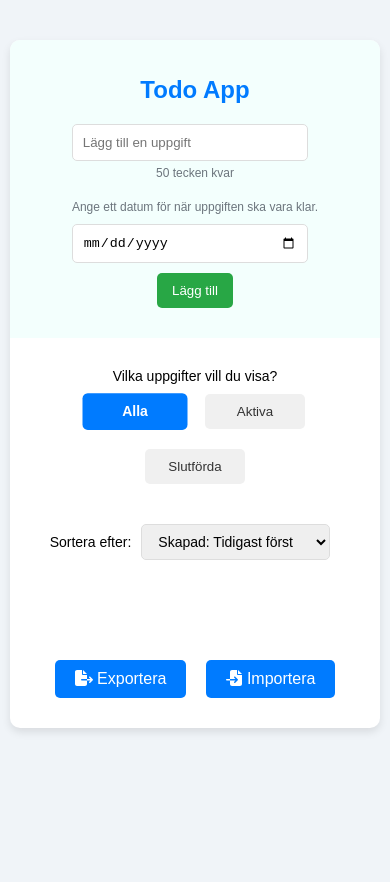
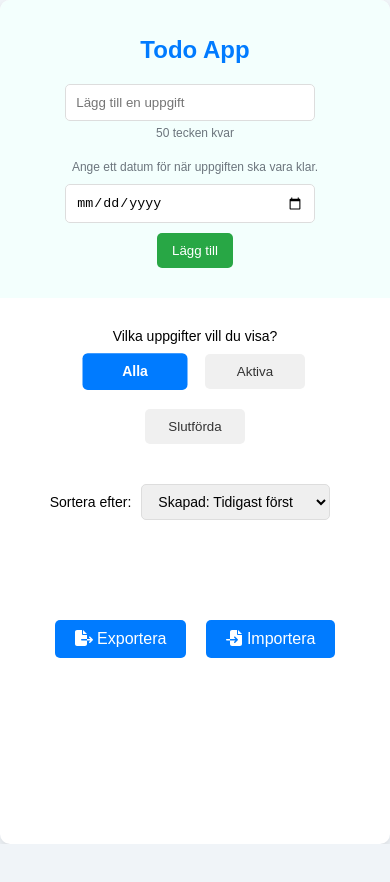
Before and after one commit to Patrick-B-L/todo-app, a React (Create React App) app: page / in a window 390 px wide. Shown: the top 882 px of the page. After the commit the page ends 844 px from the top, so only its background shows below. Built offline with nearby package versions, Linux system fonts and the light colour scheme.

Commit message:
Improved responsiveness

```diff
--- a/src/styles/App.css
+++ b/src/styles/App.css
@@ -222,8 +222,16 @@ body {
 
 
   @media (max-width: 700px) {
+    body {
+      margin: 0; /* Ta bort marginaler för små skärmar */
+      padding: 0; /* Ta bort padding för små skärmar */
+      height: auto; /* Anpassa höjden för små skärmar */
+    }
     .todo-app {
       max-width: 700px;
+      margin: 0;
+      height: auto;
+      min-height: 100vh; /* Säkerställ att appen fyller hela höjden på skärmen */
     }
     .todo-item {
       gap: 5px; /* Mindre avstånd mellan elementen för små skärmar */
```
